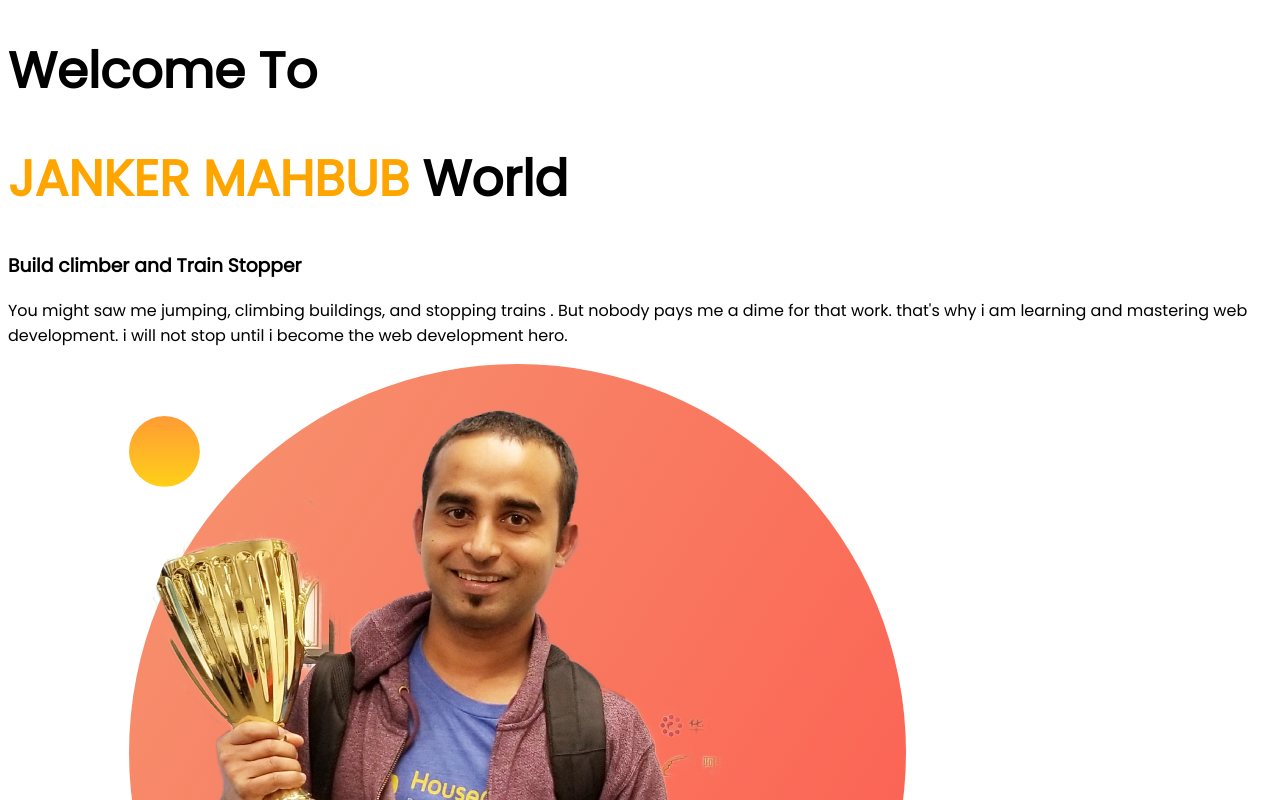
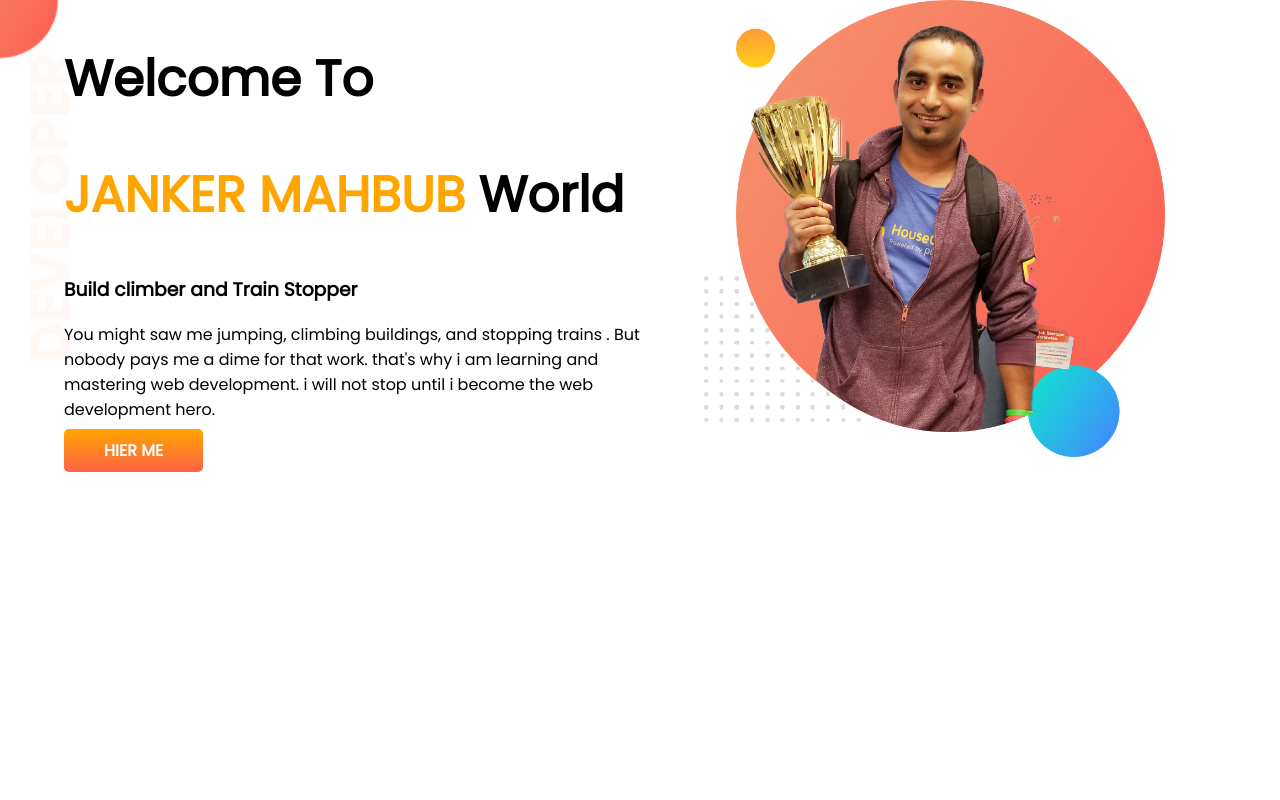
Before and after one commit to 0x0j9a10/developer-portfolio, a plain HTML site: page index.html in a window 1280 px wide. Shown: the top 800 px of the page. Drawn offline with Linux system fonts and the light colour scheme.

Commit message:
completed half website

```diff
--- a/index.html
+++ b/index.html
@@ -1,5 +1,6 @@
 <!DOCTYPE html>
 <html lang="en">
+
 <head>
     <meta charset="UTF-8">
     <meta http-equiv="X-UA-Compatible" content="IE=edge">
@@ -10,13 +11,25 @@
     <link href="https://fonts.googleapis.com/css2?family=Poppins&display=swap" rel="stylesheet">
     <link rel="stylesheet" href="style.css">
 </head>
+
 <body>
-    <h1>Welcome To</h1>
-    <h1><span class="orange-color">JANKER MAHBUB</span> World</h1>
-    <h3>Build climber and Train Stopper</h3>
-    <p>You might saw me jumping, climbing buildings, and stopping trains . But nobody pays me a dime for that work. that's why i am learning and mastering web development. i will not stop until i become the web development hero.</p>
-    <strong>HIRE ME</strong>
+    <section class="top-banner">
+        <div class="half-width">
+            <h1>Welcome To</h1>
+            <h1><span class="orange-color">JANKER MAHBUB</span> World</h1>
+            <h3>Build climber and Train Stopper</h3>
+            <p>You might saw me jumping, climbing buildings, and stopping trains . But nobody pays me a dime for that
+                work.
+                that's why i am learning and mastering web development. i will not stop until i become the web
+                development
+                hero.</p>
+            <a class="link-button" target="_blank" href="https://www.linkedin.com/in/0x0j9a10/">HIER ME</a>
+        </div>
 
-    <img src="images/jhankar.png" alt="">
+        <div class="half-width">
+            <img src="images/jhankar.png" alt="">
+        </div>
+    </section>
 </body>
+
 </html>
--- a/style.css
+++ b/style.css
@@ -1,5 +1,6 @@
     body{
-        font-family: 'Poppins', sans-serif
+        font-family: 'Poppins', sans-serif;
+        margin: 0;
     }
 
     h1{
@@ -9,3 +10,28 @@
         color: orange;
 
     }
+
+    section{
+        display: flex;
+    }
+    .half-width{
+        width: 50%;
+        padding-left: 5%;
+
+    }
+    .half-width img{
+        width: 80%;
+    }
+    .link-button{
+        text-decoration: none;
+        background-image: linear-gradient(orange,tomato);
+        padding: 10px 40px;
+        font-weight: 700;
+        border-radius: 5px;
+        color: white;
+
+    }
+.top-banner{
+    background-image: url(images/top-banner.png);
+    background-repeat: no-repeat;
+}
```
